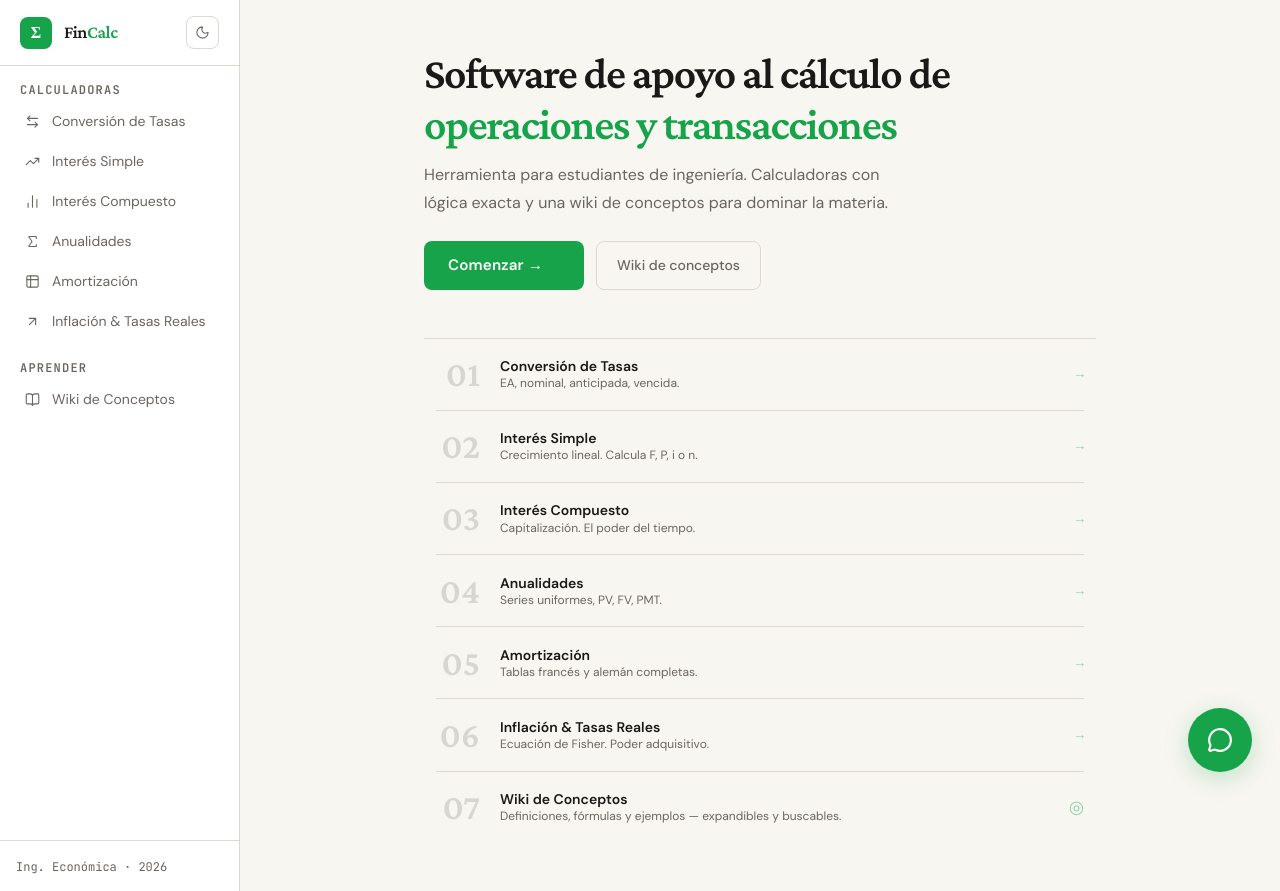
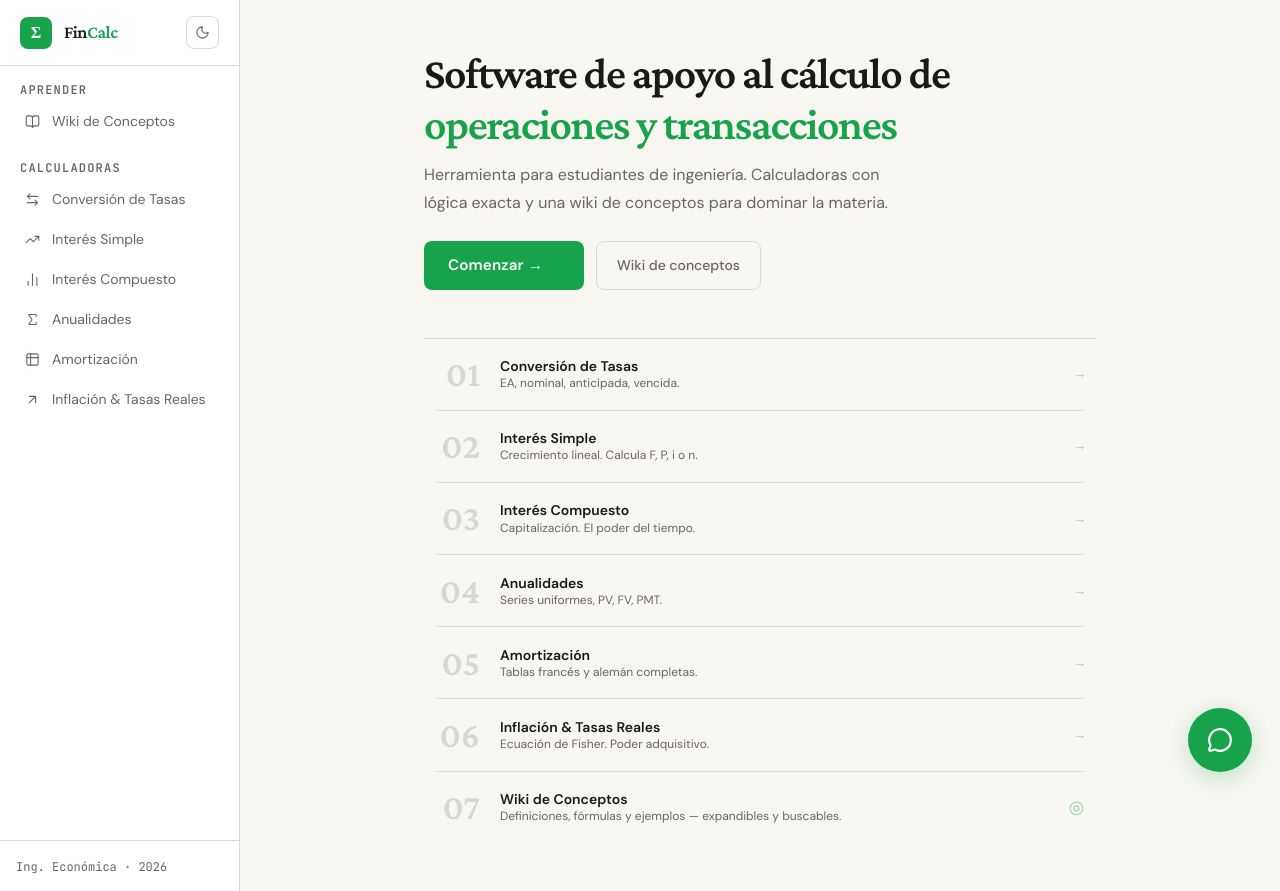
Before and after one commit to kealmahe2003/Proyecto-Ing-economica, a React (Vite) app: page / in a window 1280 px wide. Built offline with nearby package versions, Linux system fonts and the light colour scheme.

Commit message:
Remove duplicate 'Aprender' group from navigation
Removed duplicate navigation group 'Aprender' from NAV.

```diff
--- a/src/components/layout/Layout.tsx
+++ b/src/components/layout/Layout.tsx
@@ -16,6 +16,10 @@ import { useTheme } from '../../hooks/useTheme'
 import Chatbot from '../ui/Chatbot'
 const NAV = [
   {
+    group: 'Aprender',
+    items: [{ to: '/wiki', label: 'Wiki de Conceptos', icon: BookOpen }],
+  },
+  {
     group: 'Calculadoras',
     items: [
       { to: '/tasas', label: 'Conversión de Tasas', icon: ArrowLeftRight },
@@ -25,10 +29,6 @@ const NAV = [
       { to: '/amortizacion', label: 'Amortización', icon: Table2 },
       { to: '/inflacion', label: 'Inflación & Tasas Reales', icon: ArrowUpRight },
     ],
-  },
-  {
-    group: 'Aprender',
-    items: [{ to: '/wiki', label: 'Wiki de Conceptos', icon: BookOpen }],
   },
 ]
 
```
